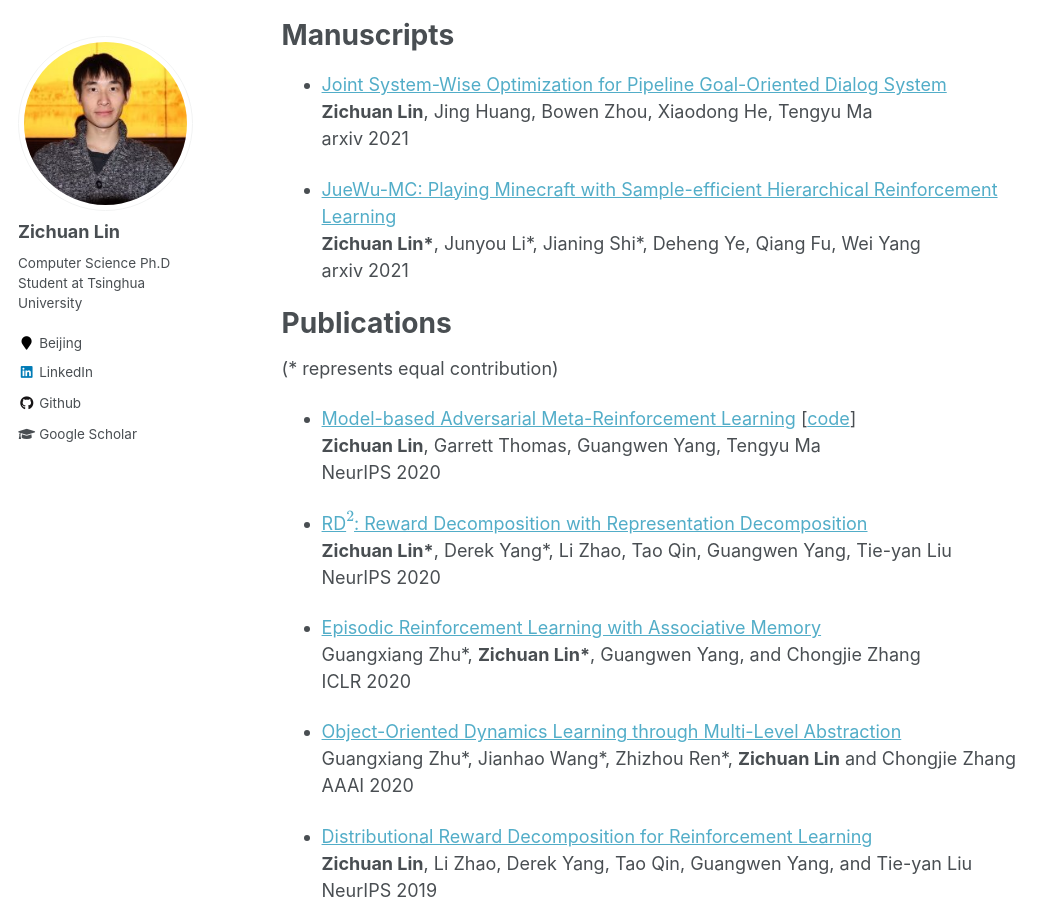
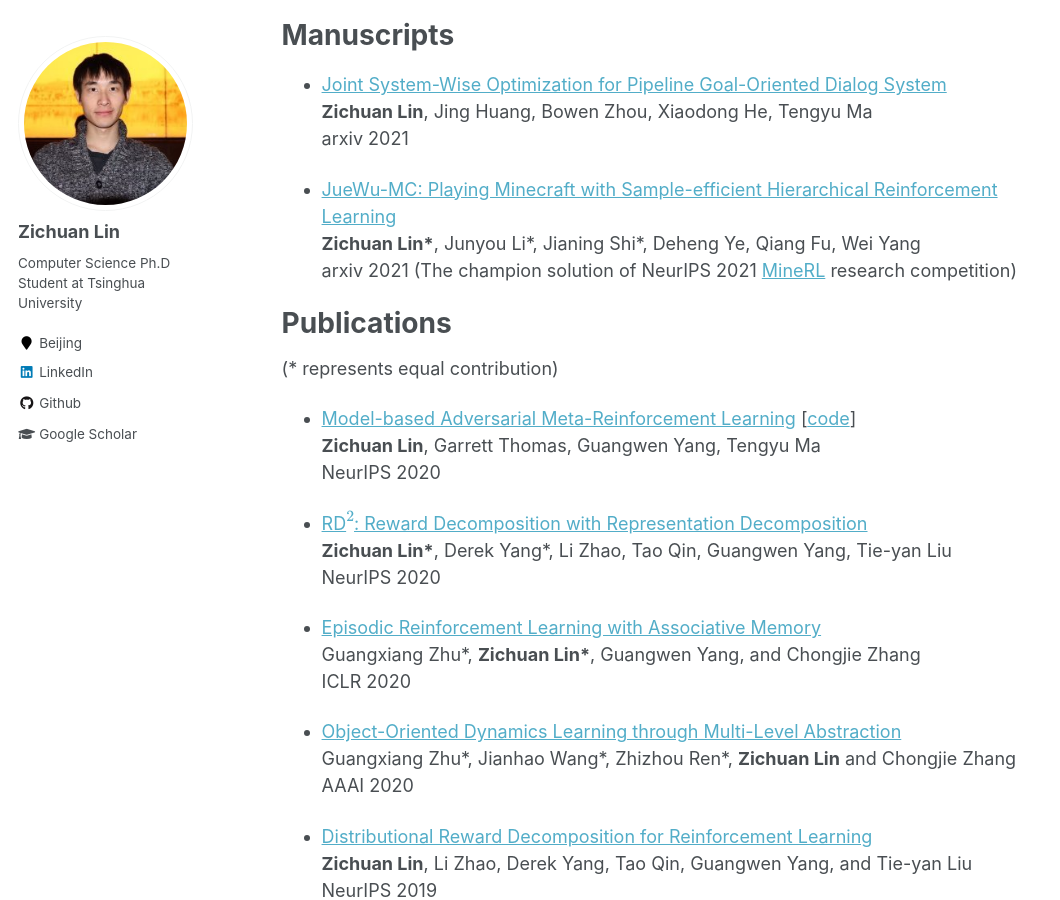
Before and after one commit to LinZichuan/linzichuan.github.io, a Jekyll site: the page built from _pages/about.md, in a window 1280 px wide and 900 px high, scrolled down 562 px. Shown: the whole window, without its empty margins (0-1060 px from the left). Built offline with Jekyll 4.4.1, drawn with Linux system fonts in a browser that asks for light colours; formulas are drawn with MathJax 3.

Commit message:
Update about.md

```diff
--- a/_pages/about.md
+++ b/_pages/about.md
@@ -22,7 +22,7 @@
 
 - [JueWu-MC: Playing Minecraft with Sample-efficient Hierarchical Reinforcement Learning](https://arxiv.org/abs/2112.04907) <br>
 **Zichuan Lin\***, Junyou Li\*, Jianing Shi\*, Deheng Ye, Qiang Fu, Wei Yang <br>
-arxiv 2021
+arxiv 2021 (The champion solution of NeurIPS 2021 [MineRL](https://www.aicrowd.com/challenges/neurips-2021-minerl-diamond-competition/leaderboards) research competition)
 
 Publications
 ======
```
